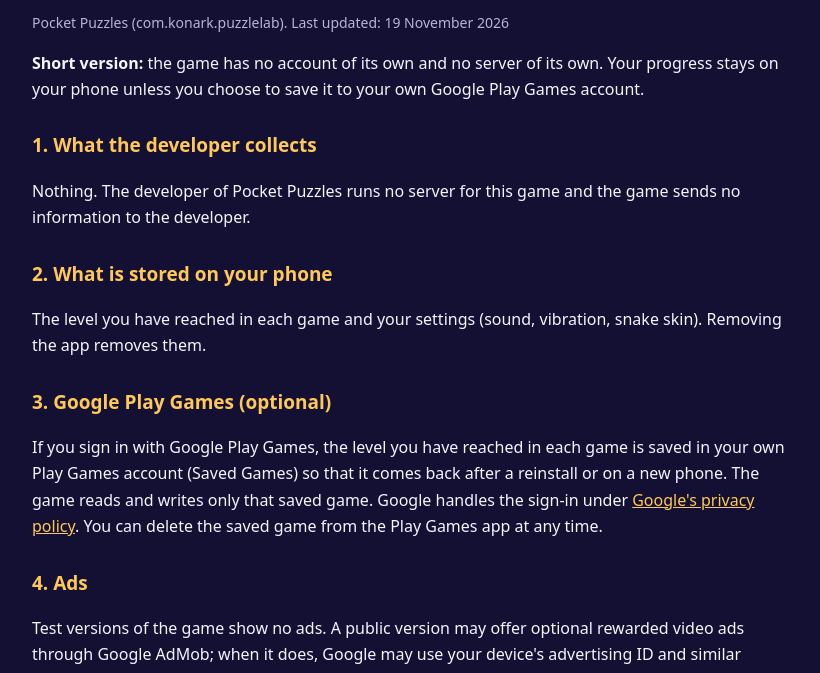
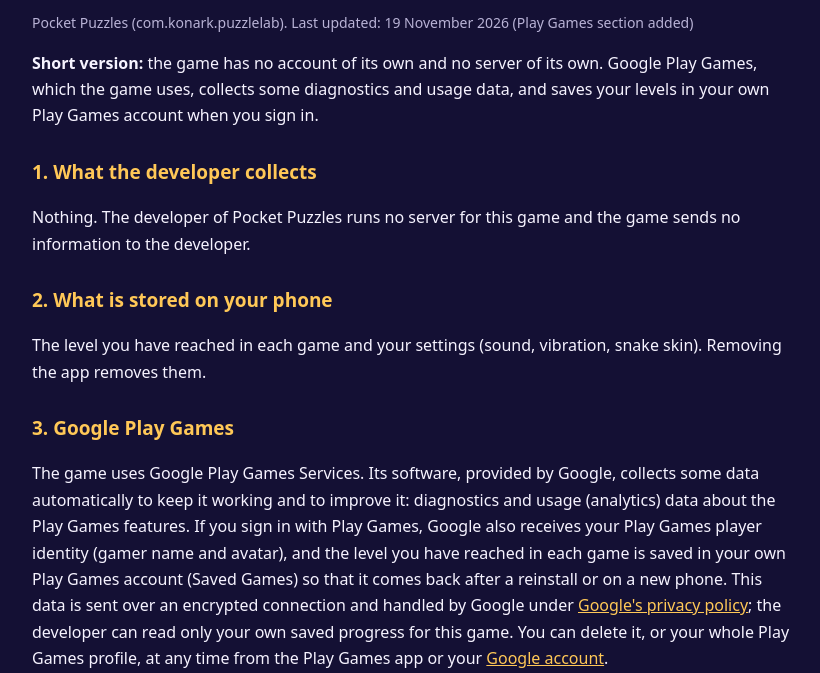
Before and after one commit to konarkjha/puzzlelab-site, a plain HTML site: page privacy.html in a window 1280 px wide. Shown: the part 126-799 px from the top of the page, without its empty margins (228-1048 px from the left). Drawn offline with Linux system fonts and the light colour scheme.

Commit message:
Privacy: describe what Google Play Games Services collects
Co-Authored-By: Claude Opus 5.5 <noreply@anthropic.com>

```diff
--- a/privacy.html
+++ b/privacy.html
@@ -4,11 +4,11 @@ main{max-width:760px;margin:0 auto;padding:32px 20px 64px}h1{font-size:30px;marg
 a{color:#ffc857}nav{font-size:14px;margin-bottom:18px}.muted{color:#b9b3d6;font-size:14px}</style></head><body><main>
 <nav><a href="index.html">About</a> &middot; <a href="privacy.html">Privacy</a> &middot; <a href="terms.html">Terms</a></nav>
 <h1>Privacy Policy</h1>
-<p class="muted">Pocket Puzzles (com.konark.puzzlelab). Last updated: 19 November 2026</p>
-<p><b>Short version:</b> the game has no account of its own and no server of its own. Your progress stays on your phone unless you choose to save it to your own Google Play Games account.</p>
+<p class="muted">Pocket Puzzles (com.konark.puzzlelab). Last updated: 19 November 2026 (Play Games section added)</p>
+<p><b>Short version:</b> the game has no account of its own and no server of its own. Google Play Games, which the game uses, collects some diagnostics and usage data, and saves your levels in your own Play Games account when you sign in.</p>
 <h2>1. What the developer collects</h2><p>Nothing. The developer of Pocket Puzzles runs no server for this game and the game sends no information to the developer.</p>
 <h2>2. What is stored on your phone</h2><p>The level you have reached in each game and your settings (sound, vibration, snake skin). Removing the app removes them.</p>
-<h2>3. Google Play Games (optional)</h2><p>If you sign in with Google Play Games, the level you have reached in each game is saved in your own Play Games account (Saved Games) so that it comes back after a reinstall or on a new phone. The game reads and writes only that saved game. Google handles the sign-in under <a href="https://policies.google.com/privacy">Google's privacy policy</a>. You can delete the saved game from the Play Games app at any time.</p>
+<h2>3. Google Play Games</h2><p>The game uses Google Play Games Services. Its software, provided by Google, collects some data automatically to keep it working and to improve it: diagnostics and usage (analytics) data about the Play Games features. If you sign in with Play Games, Google also receives your Play Games player identity (gamer name and avatar), and the level you have reached in each game is saved in your own Play Games account (Saved Games) so that it comes back after a reinstall or on a new phone. This data is sent over an encrypted connection and handled by Google under <a href="https://policies.google.com/privacy">Google's privacy policy</a>; the developer can read only your own saved progress for this game. You can delete it, or your whole Play Games profile, at any time from the Play Games app or your <a href="https://myaccount.google.com">Google account</a>.</p>
 <h2>4. Ads</h2><p>Test versions of the game show no ads. A public version may offer optional rewarded video ads through Google AdMob; when it does, Google may use your device's advertising ID and similar device information to choose and measure ads, as described in <a href="https://policies.google.com/technologies/ads">how Google uses information for ads</a>. You can reset or delete the advertising ID in your phone's Google settings. This policy will be updated when ads are switched on.</p>
 <h2>5. Purchases</h2><p>If the game offers a purchase, it is handled by Google Play. The developer never sees your card or bank details.</p>
 <h2>6. What the game does not do</h2><p>It does not ask for your name, e-mail address, contacts, photos, microphone or location, and it has no chat.</p>
```
